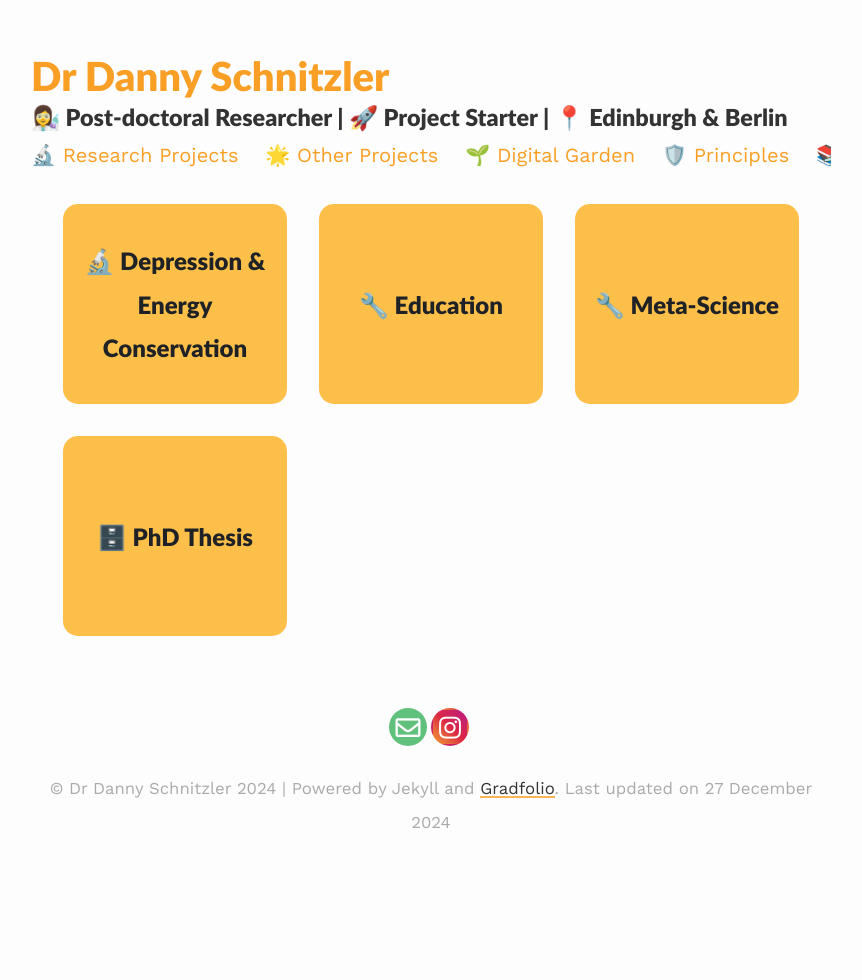
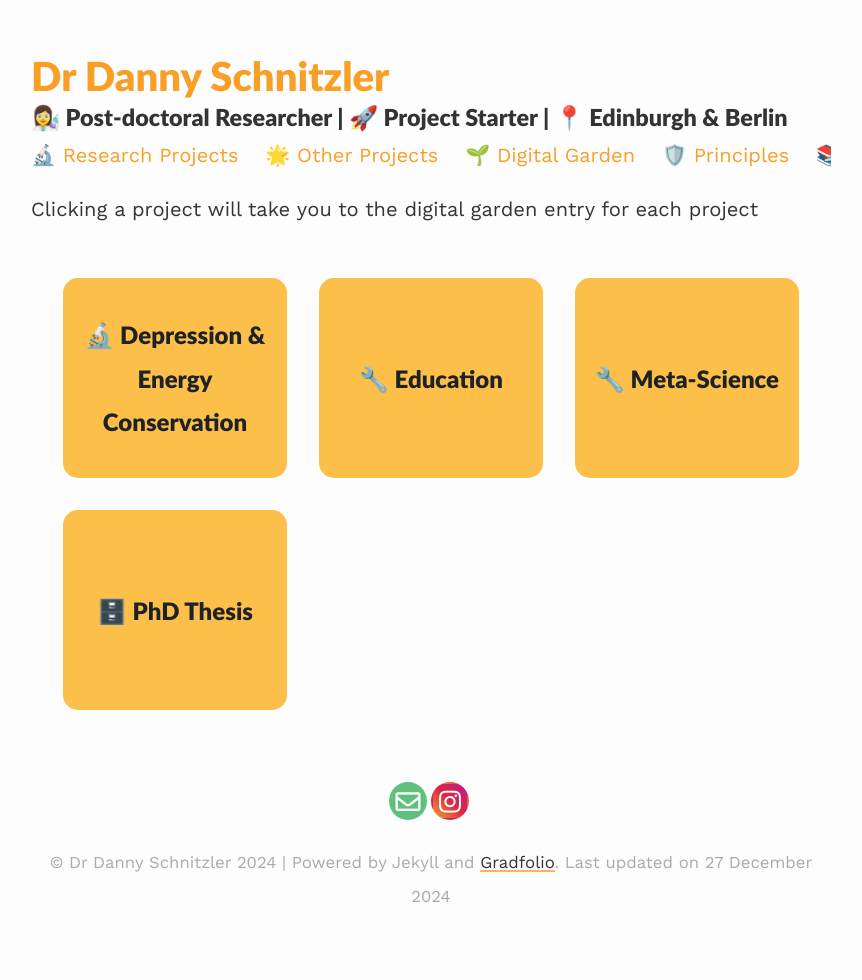
Before and after one commit to dschnitzler14/dschnitzler, a Jekyll site: the page built from _pages/research_projects.md, in a window 1280 px wide. Shown: the whole page, without its empty margins (209-1071 px from the left). Built offline with Jekyll 4.4.1, drawn with Linux system fonts in a browser that asks for light colours; nearby versions of some CDN libraries.

Commit message:
update research project tile page

```diff
--- a/_pages/research_projects.md
+++ b/_pages/research_projects.md
@@ -4,6 +4,8 @@ layout: default
 permalink: /research_projects/
 published: true
 ---
+
+<p> Clicking a project will take you to the digital garden entry for each project </p>
 
 <div class="ProjectContainer">
 
```
